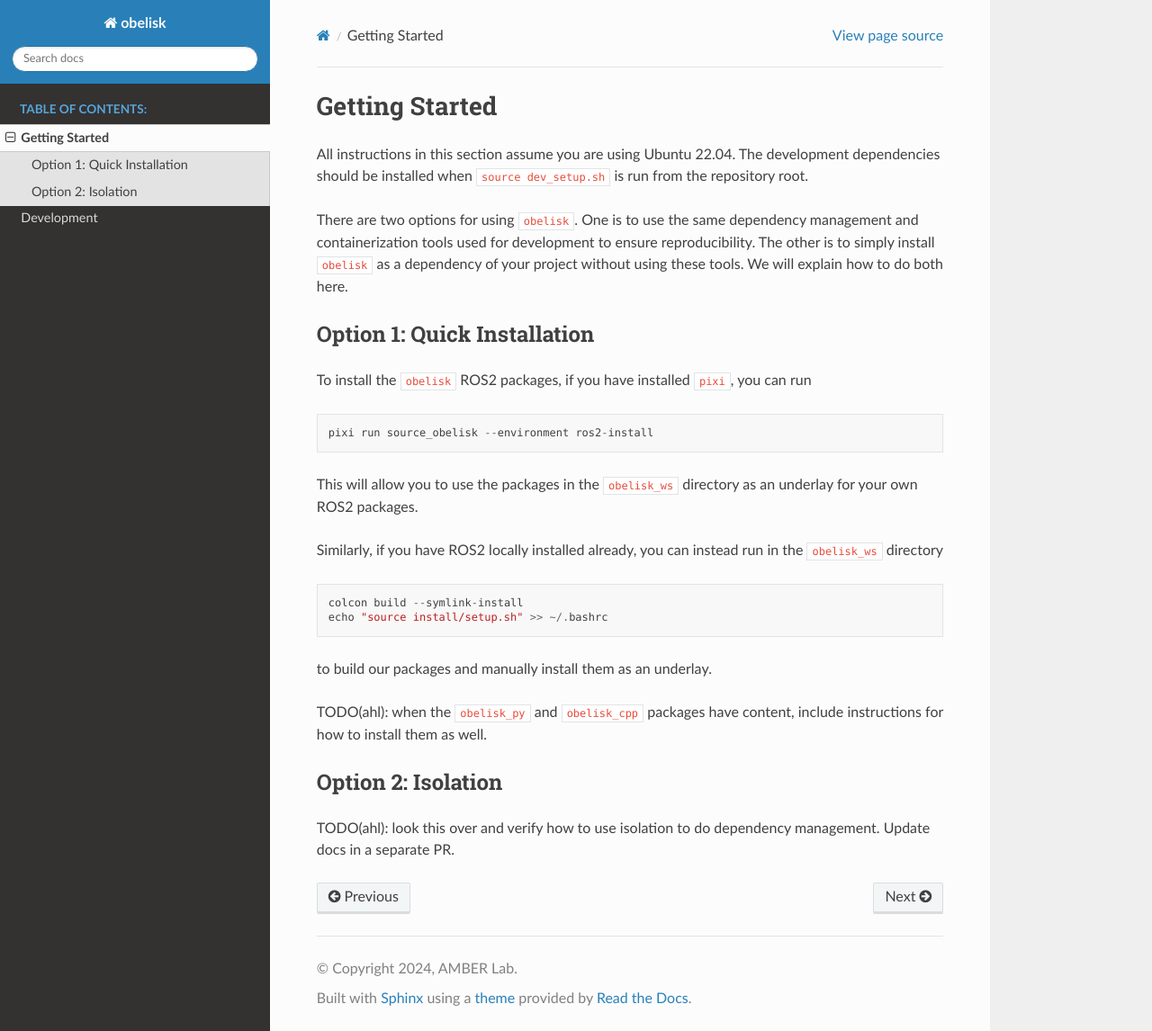
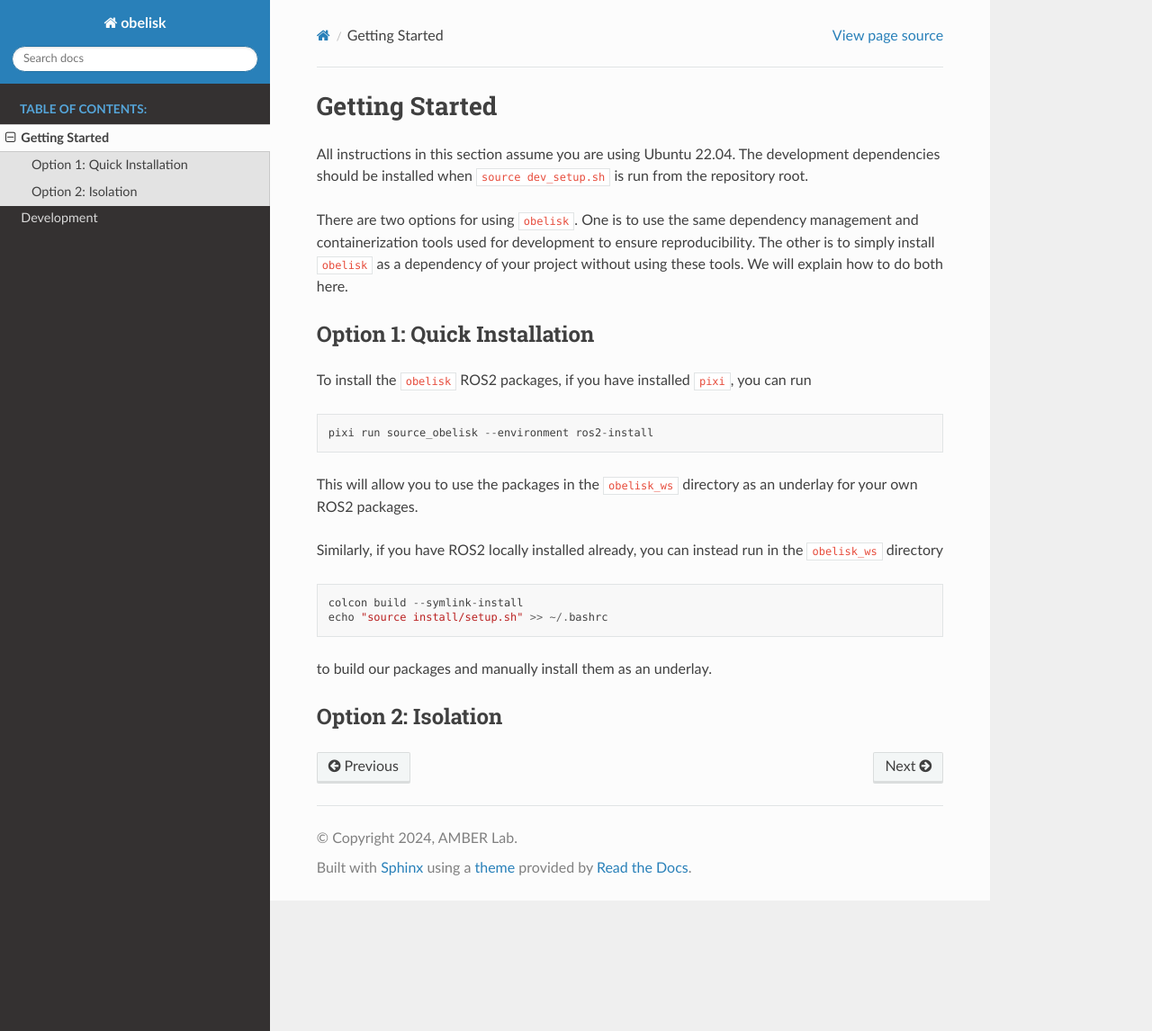
Before and after one commit to Caltech-AMBER/obelisk, a Sphinx documentation site: the page built from docs/source/getting_started.md, in a window 1280 px wide and 1146 px high. Shown: the whole window at 90% size. Built offline with Sphinx 7.4.7 and the Read the Docs theme 2.0.0, drawn with Linux system fonts in a browser that asks for light colours.

Commit message:
updated docs todos, removed docs warnings

````diff
--- a/docs/source/getting_started.md
+++ b/docs/source/getting_started.md
@@ -17,10 +17,10 @@ echo "source install/setup.sh" >> ~/.bashrc
 ```
 to build our packages and manually install them as an underlay.
 
-TODO(ahl): when the `obelisk_py` and `obelisk_cpp` packages have content, include instructions for how to install them as well.
+<!-- TODO(@ahl): when the `obelisk_py` and `obelisk_cpp` packages have content, include instructions for how to install them as well. -->
 
 ## Option 2: Isolation
-TODO(ahl): look this over and verify how to use isolation to do dependency management. Update docs in a separate PR.
+<!-- TODO(@ahl): look this over and verify how to use isolation to do dependency management. Update docs in a separate PR. -->
 <!-- Once you have cloned this repository, you can run in the repo root:
 ```
 docker compose -f docker/docker-compose.yml run --build obelisk
````
Also changed, not shown: docs/source/development.md (+2 -2 lines), docs/source/_static/dummy_static.txt (added).
